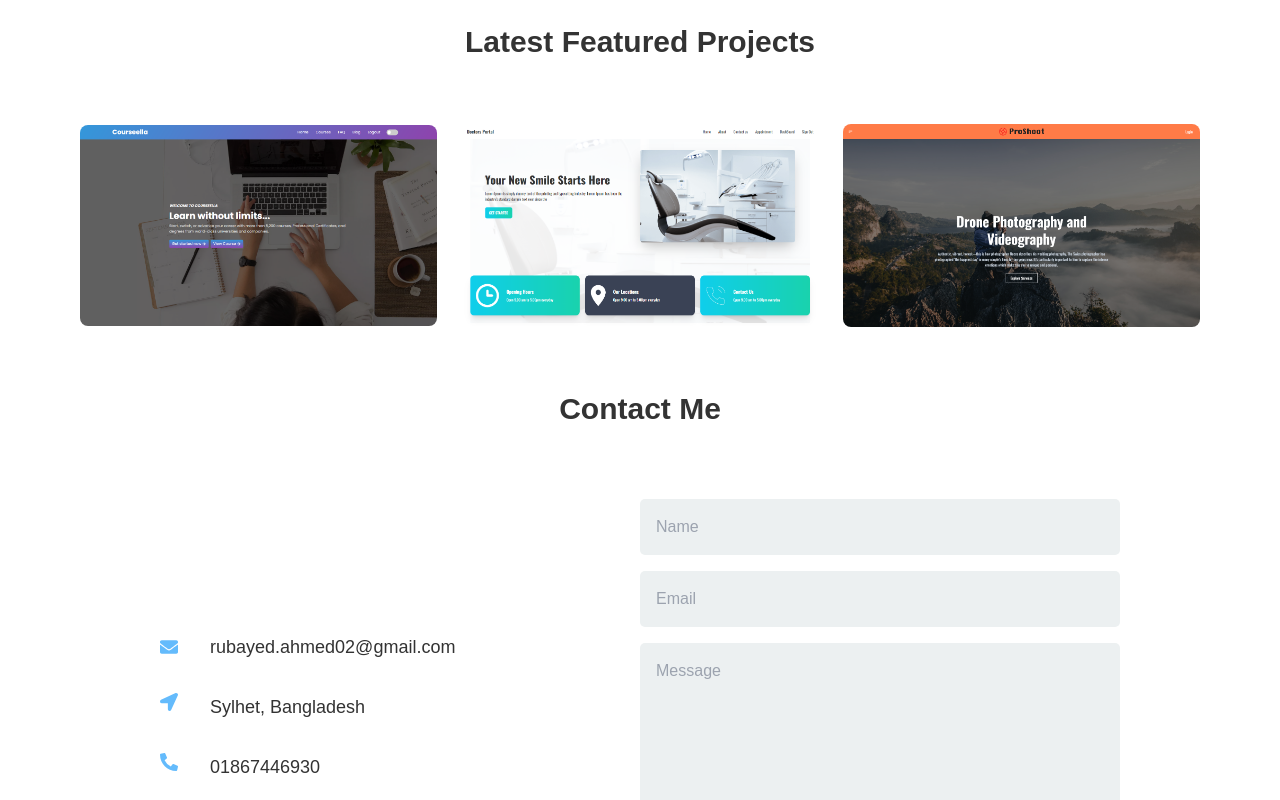
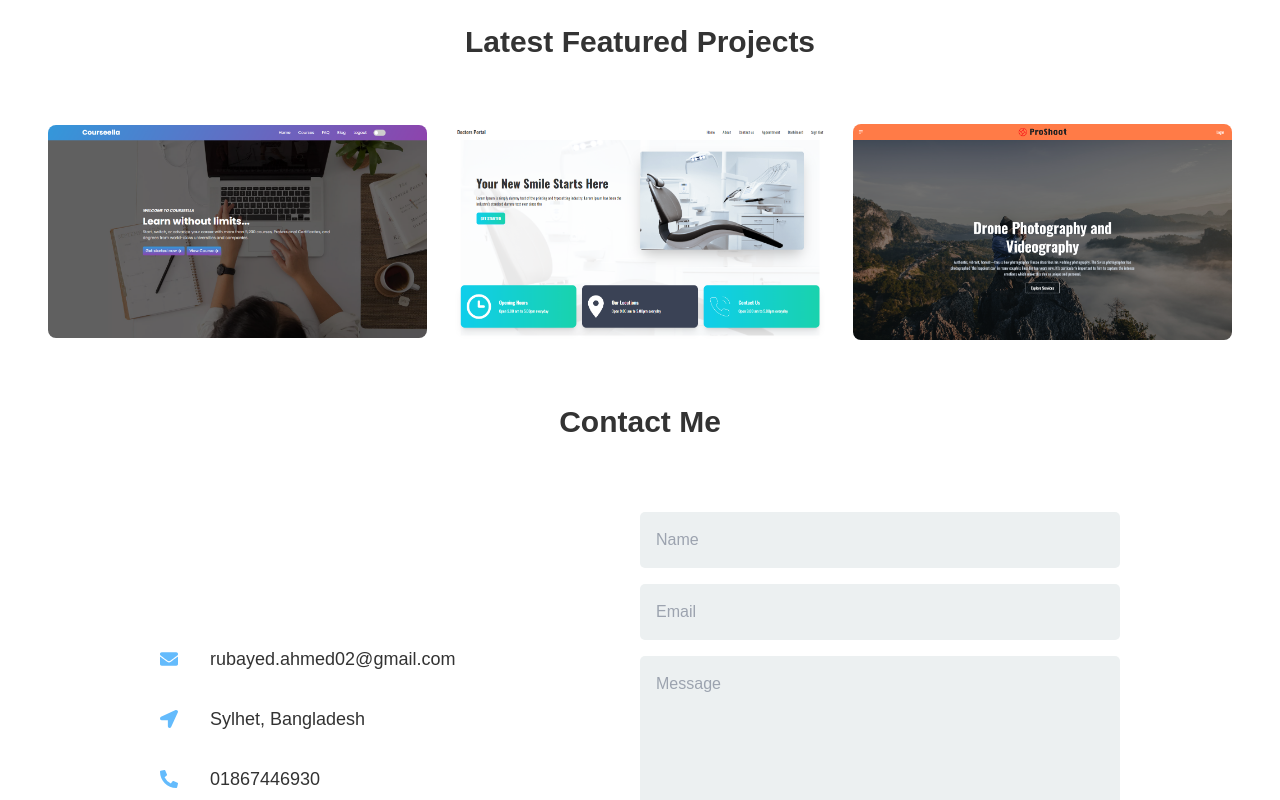
Before and after one commit to ahm-rubayed/rubayed-portfolio, a React (Create React App) app: page / in a window 1280 px wide. Shown: the part 840-1640 px from the top of the page. Built offline with nearby package versions, Linux system fonts and the light colour scheme; a web font is replaced by a local one.

Commit message:
Fixing responsiveness

```diff
--- a/src/pages/Banner/Banner.js
+++ b/src/pages/Banner/Banner.js
@@ -10,7 +10,7 @@ const Banner = () => {
       <div className="hero-content max-w-full flex-col lg:flex-row justify-center">
         <div className="text-center lg:text-left">
           <h5 className="text-xl uppercase font-serif">Hi! I'm</h5>
-          <h1 className="my-6 text-5xl font-semibold text-secondary">
+          <h1 className="my-6 text-2xl md:text-5xl font-semibold text-secondary">
             {" "}
             <Typewriter
               onInit={(typewriter) => {
@@ -25,7 +25,7 @@ const Banner = () => {
               }}
             />
           </h1>
-          <p class="text-gray-500 max-w-2xl mx-auto lg:mr-12">
+          <p class="text-gray-500 max-w-2xl mx-auto lg:mr-12 text-md md:text-lg">
             This planet is wider and more widespread than I am, but I only have
             one expertise to offer. Most of my life has been spent working as a
             web developer. I am the developer of your dream, who will enhance
@@ -39,7 +39,7 @@ const Banner = () => {
             Resume
           </a>
         </div>
-        <div className="flex-shrink-0 w-full max-w-xl justify-self-end  mt-12 lg:mt-0">
+        <div className="flex-shrink-0 w-full max-w-xl justify-self-end  mt-6 lg:mt-0">
           <div className="avatar">
             <div className="w-full rounded-full ring ring-secondary ring-offset-base-100 ring-offset-2">
               <img src={person} alt="myPhoto" />
--- a/src/pages/Contact/Contact.js
+++ b/src/pages/Contact/Contact.js
@@ -28,28 +28,27 @@ const Contact = () => {
       );
   };
   return (
-    <section id="contact" className="my-16">
-      <div className="px-16 lg:px-40">
-        <div className="text-3xl text-center capitalize font-semibold my-16">
+    <section id="contact" className="my-16 px-6 lg:px-40">
+      <h3 className="text-xl md:text-3xl text-center capitalize font-semibold my-16">
         Contact me
-        </div>
+      </h3>
       <div className="container mx-auto">
         <div class="grid grid-cols-1 lg:grid-cols-2 items-center">
           <div>
             <div class="flex items-center">
-                <span className="text-lg mr-8 text-primary">
+              <span className="text-lg mr-2 md:mr-8 text-primary">
                 <FaEnvelope />
               </span>
               <p className="text-lg">rubayed.ahmed02@gmail.com</p>
             </div>
-              <div class="flex my-8">
-                <span className="text-lg mr-8 text-primary">
+            <div class="flex my-8 items-center">
+              <span className="text-lg mr-2 md:mr-8 text-primary">
                 <FaLocationArrow />
               </span>
               <p className="text-lg">Sylhet, Bangladesh</p>
             </div>
-              <div class="flex">
-                <span className="text-lg mr-8 text-primary">
+            <div class="flex items-center">
+              <span className="text-lg mr-2 md:mr-8 text-primary">
                 <FaPhoneAlt />
               </span>
               <p className="text-lg">01867446930</p>
@@ -57,7 +56,7 @@ const Contact = () => {
           </div>
 
           <div className="mt-16 lg:mt-0">
-              <div class="container">
+            <div class="">
               <form ref={form} onSubmit={sendEmail}>
                 <input type="text" name="user_name" placeholder="Name" />
                 <input type="email" name="user_email" placeholder="Email" />
@@ -72,7 +71,6 @@ const Contact = () => {
           </div>
         </div>
       </div>
-      </div>
     </section>
   );
 };
--- a/src/pages/Projects/Projects.js
+++ b/src/pages/Projects/Projects.js
@@ -6,14 +6,12 @@ import "./Projects.css";
 
 const Projects = () => {
   return (
-    <section id="projects" className="my-16">
-      <div className="px-20">
-        <h3 className="text-3xl text-center capitalize font-semibold my-16">Latest featured projects</h3>
-        <div className="container mx-auto my-16">
+    <section id="projects" className="my-16 px-6 lg:px-12">
+      <div>
+        <h3 className="text-xl md:text-3xl text-center capitalize font-semibold my-12 md:my-16">Latest featured projects</h3>
+        <div className="container mx-auto">
           <div className="grid grid-cols-1 md:grid-cols-2 lg:grid-cols-3 gap-6 items-center justify-center">
-            <a
-              className="col cursor-pointer"
-              href="https://assignment-10-21db1.web.app/"
+            <a className="col cursor-pointer" href="https://assignment-10-21db1.web.app/"
               target="_blank" rel="noreferrer">
               <img src={project1} alt="project1" className="rounded-lg" />
               <div class="desc">
```
Lines whose indentation alone changed are shown as unchanged.
